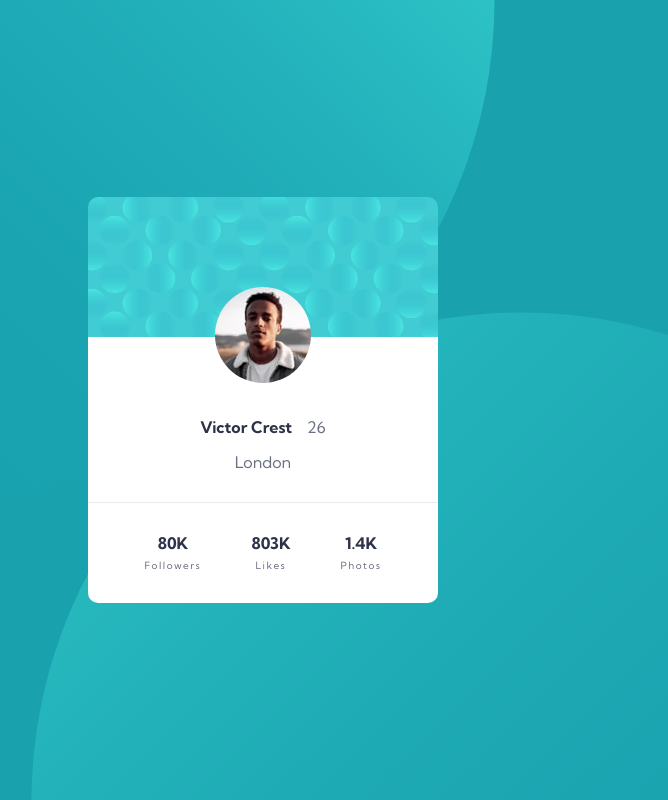
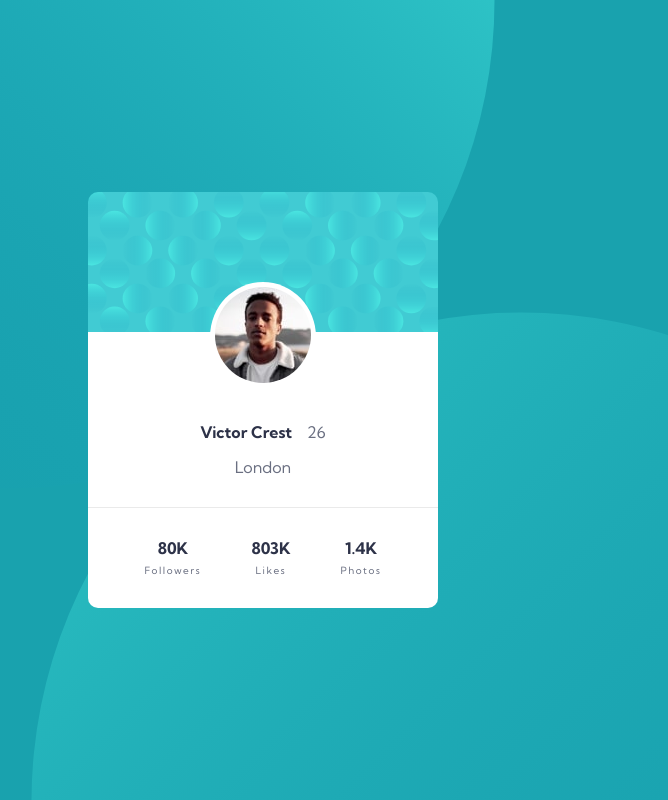
Before and after one commit to hhamza1/fem-profile-card, a plain HTML site: page index.html in a window 1280 px wide. Shown: the whole page, without its empty margins (377-1045 px from the left). Drawn offline with Linux system fonts and the light colour scheme.

Commit message:
Added the circle shape into the profile picture

```diff
--- a/index.html
+++ b/index.html
@@ -12,7 +12,9 @@
 <body>
         <div class="profile-card">
             <div class=profile-details>
-                <img src="images/image-victor.jpg" class="profile-picture" alt="Victor Crest" />
+                <div class="profile-picture-container">
+                    <img src="images/image-victor.jpg" class="profile-picture" alt="Victor Crest" />
+                </div>
                 <p class="profile-info">Victor Crest<span class="profile-age">26</span></p>
                 <p class="profile-location">London</p>
             </div>
--- a/styles/style.css
+++ b/styles/style.css
@@ -37,6 +37,14 @@ p {
 .profile-details {
     padding-top: 90px;
     padding-bottom: 30px;
+}
+
+.profile-picture-container {
+    padding: 5px;
+    background-color: white;
+    border-radius: 50%;
+    max-width: fit-content;
+    margin: 0 auto;
 }
 
 .profile-picture {
```
